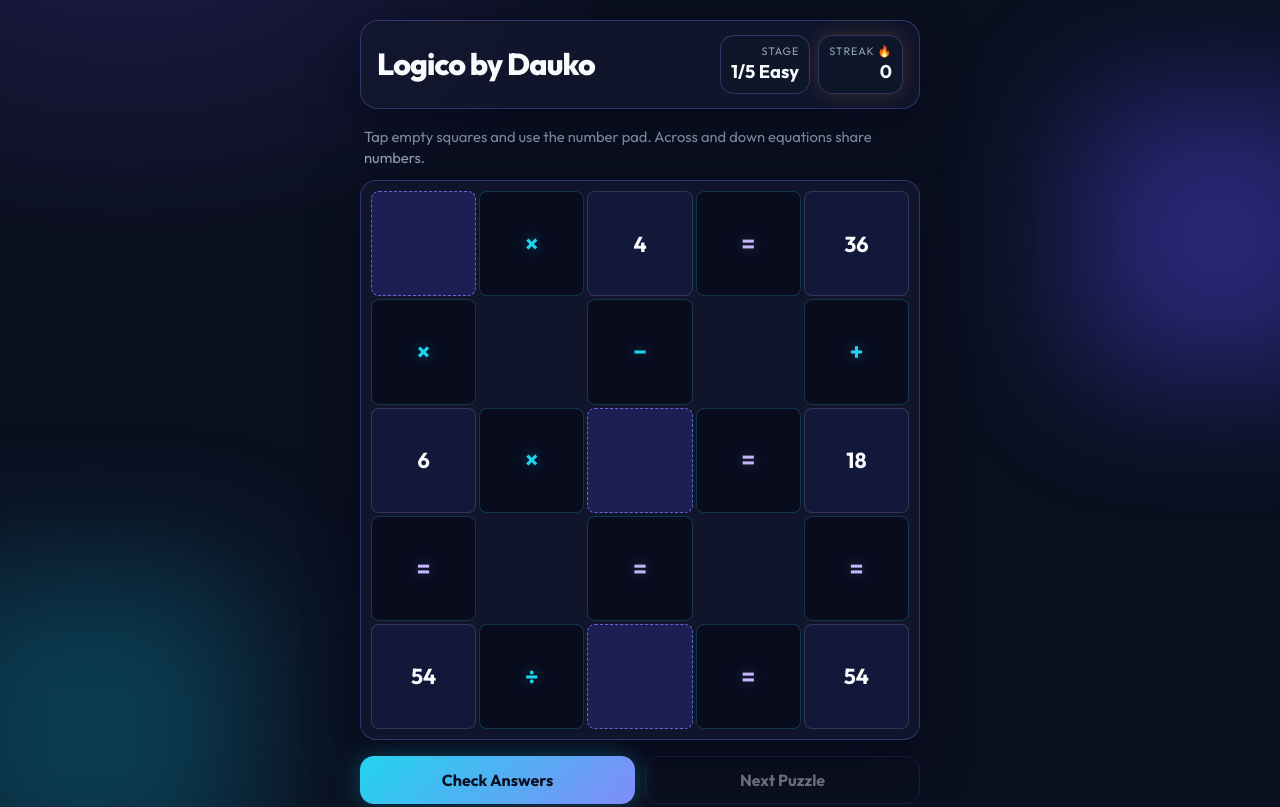
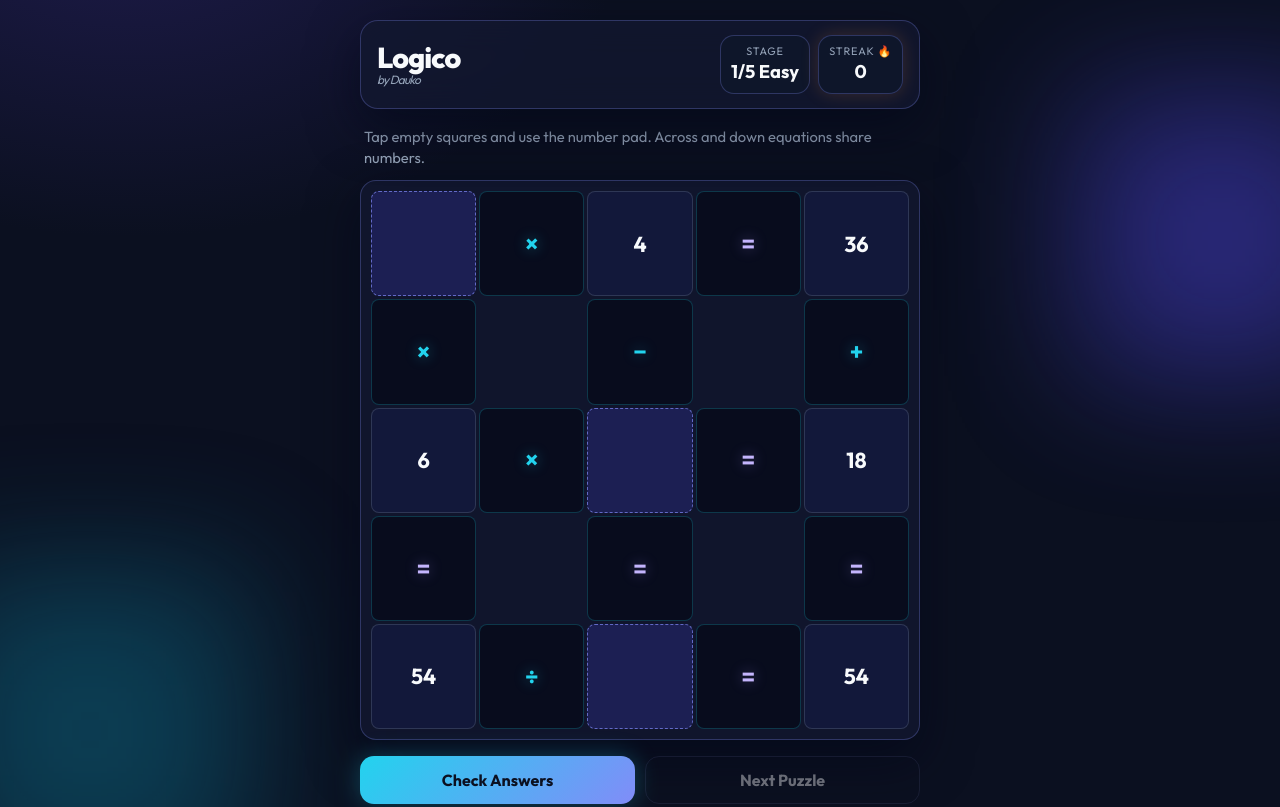
Before and after one commit to daukou/Logico, a plain HTML site: page index.html in a window 1280 px wide. Shown: the top 807 px of the page. Drawn offline with Linux system fonts and the light colour scheme.

Commit message:
style.css

```diff
--- a/style.css
+++ b/style.css
@@ -13,6 +13,13 @@
   --shadow: 0 18px 50px rgba(2, 6, 23, 0.55);
   --radius: 18px;
   --gap: 3px;
+
+  /* Farby pre obtiažnosti */
+  --stage-easy: #34d399;
+  --stage-medium: #60a5fa;
+  --stage-hard: #facc15;
+  --stage-ultrahard: #fb923c;
+  --stage-extreme: #f43f5e;
 }
 
 *,
@@ -82,9 +89,20 @@
 
 .brand {
   margin: 0;
-  font-size: clamp(1.35rem, 5vw, 1.9rem);
+  font-size: clamp(1.35rem, 5vw, 1.8rem);
   font-weight: 800;
   letter-spacing: -0.03em;
+  display: flex;
+  flex-direction: column;
+  line-height: 1.05;
+}
+
+.brand-sub {
+  font-size: 0.75rem;
+  font-weight: 400;
+  font-style: italic;
+  color: var(--muted);
+  margin-top: 2px;
 }
 
 .stats {
@@ -98,7 +116,13 @@
   border-radius: 14px;
   background: rgba(15, 23, 42, 0.7);
   border: 1px solid var(--border);
-  text-align: right;
+
+  /* Vodorovné aj zvislé zarovnanie na stred */
+  display: flex;
+  flex-direction: column;
+  align-items: center;
+  justify-content: center;
+  text-align: center;
 }
 
 .stat.streak {
@@ -122,6 +146,13 @@
   font-size: 1.15rem;
   font-weight: 700;
 }
+
+/* Dynamické podfarbenie/text pre Stage podla obtiažnosti */
+.stage-easy .stat-value { color: var(--stage-easy); }
+.stage-medium .stat-value { color: var(--stage-medium); }
+.stage-hard .stat-value { color: var(--stage-hard); }
+.stage-ultrahard .stat-value { color: var(--stage-ultrahard); }
+.stage-extreme .stat-value { color: var(--stage-extreme); }
 
 .hint {
   margin: 18px 4px 12px;
```
